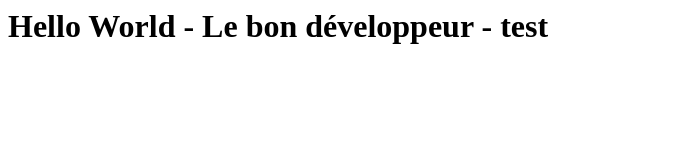
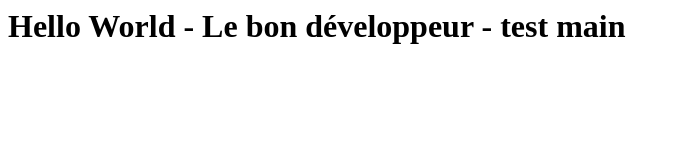
Before and after one commit to assidiwassim/my-test-project, a plain HTML site: page index.html in a window 1280 px wide. Shown: the whole page, without its empty margins (0-681 px from the left). Drawn offline with Linux system fonts and the light colour scheme.

Commit message:
new update

```diff
--- a/index.html
+++ b/index.html
@@ -1 +1 @@
-<h1>Hello World - Le bon développeur - test</h1>
+<h1>Hello World - Le bon développeur - test main</h1>
```
